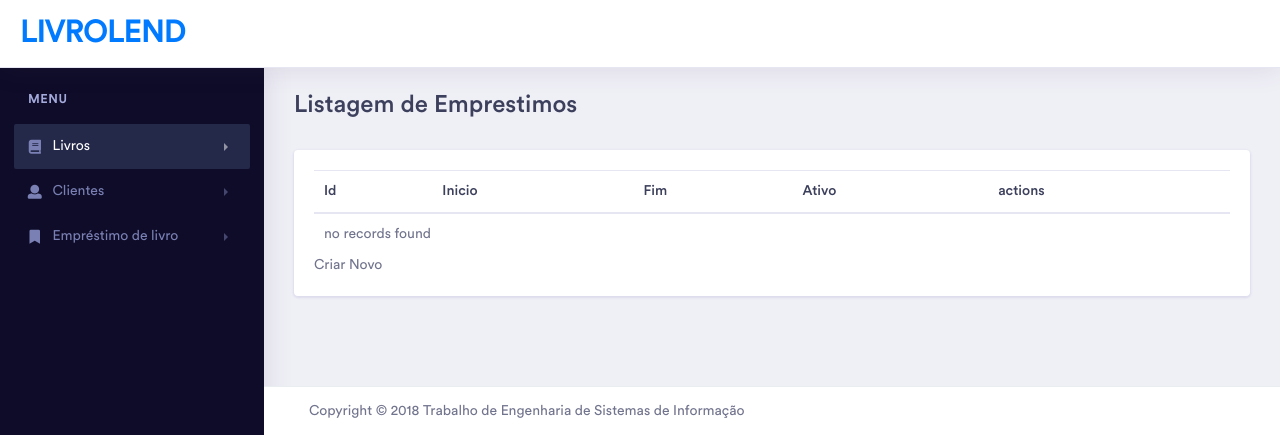
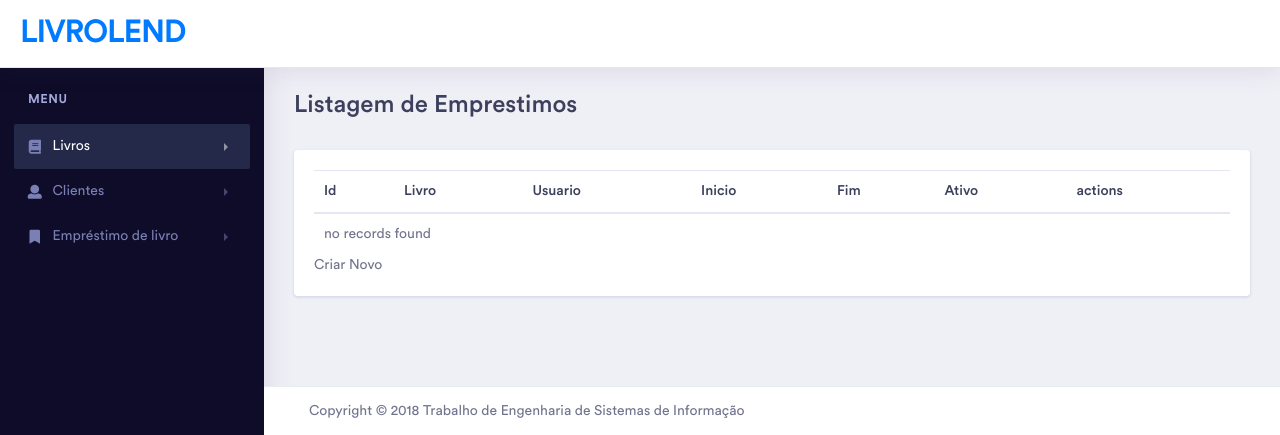
Before and after one commit to jonasoliveirabarbosa/trabEhs, a Symfony app: template templates/emprestimo/index.html.twig in a window 1280 px wide. Shown: the top 435 px of the page. Run offline with Twig, Linux system fonts and the light colour scheme; the template is opened without the code that fills it, so the values that code supplies are empty; some libraries are stand-ins or nearby versions; some web fonts are replaced.

Commit message:
feitos os cruds

```diff
--- a/templates/emprestimo/index.html.twig
+++ b/templates/emprestimo/index.html.twig
@@ -18,6 +18,8 @@
                     <thead>
                         <tr>
                             <th>Id</th>
+                            <th>Livro</th>
+                            <th>Usuario</th>
                             <th>Inicio</th>
                             <th>Fim</th>
                             <th>Ativo</th>
@@ -28,9 +30,11 @@
                     {% for emprestimo in emprestimos %}
                         <tr>
                             <td>{{ emprestimo.id }}</td>
+                            <td>{{ emprestimo.exemplar.livro }}</td>
+                            <td>{{ emprestimo.cliente }}</td>
                             <td>{{ emprestimo.inicio ? emprestimo.inicio|date('d/m/Y H:i:s') : '' }}</td>
                             <td>{{ emprestimo.fim ? emprestimo.fim|date('d/m/Y H:i:s') : '' }}</td>
-                            <td>{{ emprestimo.ativo ? 'Yes' : 'No' }}</td>
+                            <td>{{ emprestimo.ativo ? 'Sim' : 'Não' }}</td>
                             <td>
                                 <a href="{{ path('emprestimo_show', {'id': emprestimo.id}) }}">show</a>
                                 <a href="{{ path('emprestimo_edit', {'id': emprestimo.id}) }}">edit</a>
--- a/templates/exemplar/index.html.twig
+++ b/templates/exemplar/index.html.twig
@@ -18,6 +18,7 @@
                     <thead>
                         <tr>
                             <th>Id</th>
+                            <th>Livro</th>
                             <th>Edicao</th>
                             <th>Ano</th>
                             <th>Ativo</th>
@@ -29,6 +30,7 @@
                     {% for exemplar in exemplars %}
                         <tr>
                             <td>{{ exemplar.id }}</td>
+                            <td>{{ exemplar.livro }}</td>
                             <td>{{ exemplar.edicao }}</td>
                             <td>{{ exemplar.ano }}</td>
                             <td>{{ exemplar.ativo ? 'Yes' : 'No' }}</td>
```
